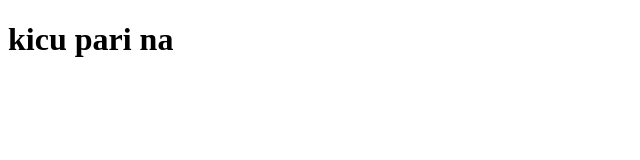
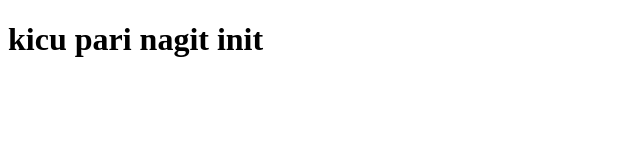
Before and after one commit to shohansk/site001, a plain HTML site: page index.html in a window 1280 px wide. Shown: the whole page, without its empty margins (0-640 px from the left). Drawn offline with Linux system fonts and the light colour scheme.

Commit message:
first commit

```diff
--- a/index.html
+++ b/index.html
@@ -6,6 +6,6 @@
     <title>shohan</title>
 </head>
 <body>
-    <h1>kicu pari na</h1>
+    <h1>kicu pari nagit init</h1>
 </body>
 </html>
```
Also changed, not shown: 1 other file.
